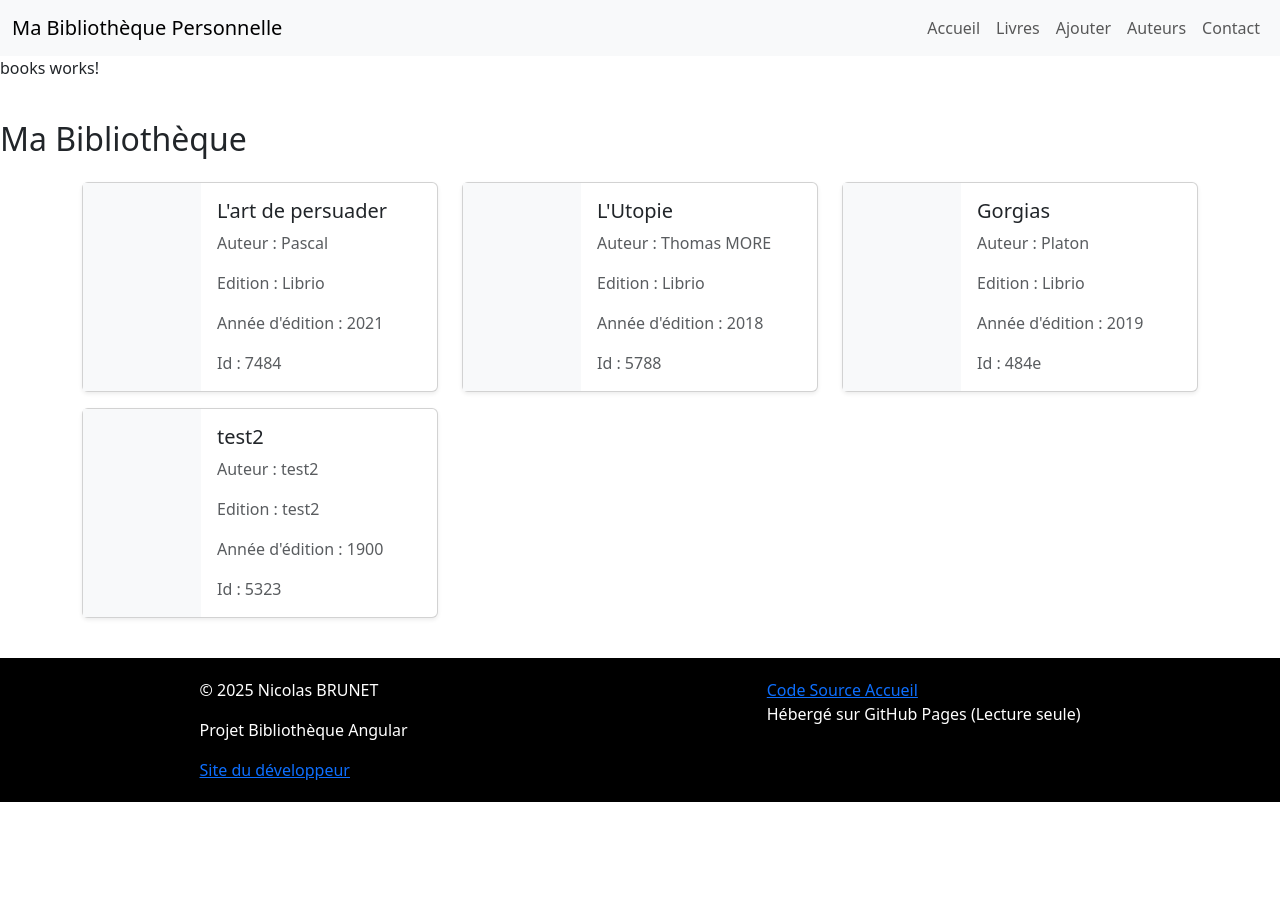
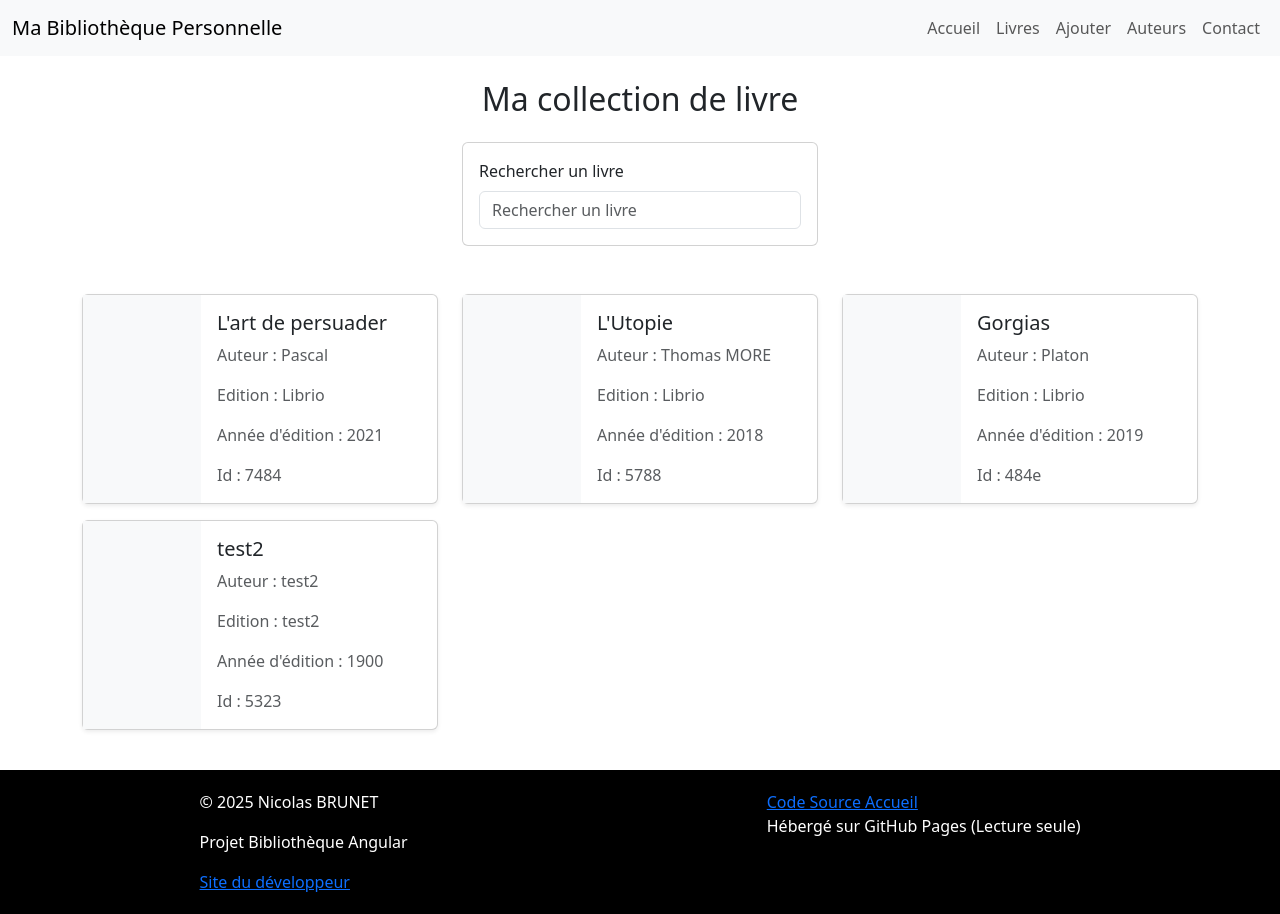
Before and after one commit to nicoBru22/ma-bibliotheque-personnelle, an Angular app in the folder biliotheque-perso/: page /books in a window 1280 px wide. Before the commit the page ends 802 px from the top, so only its background shows below. Built offline with nearby package versions, Linux system fonts and the light colour scheme; data requests are answered from the project's data file.

Commit message:
ajotu de la fonction search sur les titres des livres

```diff
--- a/biliotheque-perso/src/app/books/add/add.scss
+++ b/biliotheque-perso/src/app/books/add/add.scss
@@ -0,0 +1,16 @@
+app-add {
+  display: flex;
+  flex-direction: column;
+  align-items: center;
+  padding: 20px;
+}
+
+.form-container {
+  width: 500px;
+  text-align: center;
+  background-color: antiquewhite;
+}
+
+.form-group {
+  margin-top: 20px;
+}
--- a/biliotheque-perso/src/app/books/list/list.html
+++ b/biliotheque-perso/src/app/books/list/list.html
@@ -1,8 +1,33 @@
 <section class="py-4">
-  <h2 class="mb-4">Ma Bibliothèque</h2>
+  <h2 class="mb-4 titrePageBooks">Ma collection de livre</h2>
+
+  <div class="container mb-5">
+  <div class="row">
+    <div class="col-4 offset-4">
+      <div class="card">
+        <form class="card-body">
+          <div class="form-group">
+            <label for="search" class="form-label">Rechercher un livre</label>
+            <input
+              id="search"
+              type="text"
+              name="searchTerm"
+              class="form-control"
+              placeholder="Rechercher un livre"
+              #searchField
+              [value]="searchTerm()"
+              (input)="searchTerm.set(searchField.value)"
+            />
+          </div>
+        </form>
+      </div>
+    </div>
+  </div>
+</div>
+
 
   <div class="container">
-    <div class="row"> @for (book of bookList(); track book.id) {
+    <div class="row"> @for (book of bookListFiltered(); track book.id) {
         <div class="col-md-4">
           <div class="card mb-3 shadow-sm" [routerLink]="['/book', book.id]">
             <div class="row g-0">
--- a/biliotheque-perso/src/app/books/list/list.scss
+++ b/biliotheque-perso/src/app/books/list/list.scss
@@ -0,0 +1,4 @@
+.mb-4.titrePageBooks {
+  display: flex;
+  justify-content: center;
+}
--- a/biliotheque-perso/src/app/books/list/list.ts
+++ b/biliotheque-perso/src/app/books/list/list.ts
@@ -1,4 +1,4 @@
-import { Component, inject, signal } from '@angular/core';
+import { Component, computed, inject, signal } from '@angular/core';
 import { BooksService } from '../books.service';
 import { toSignal } from '@angular/core/rxjs-interop';
 import { RouterLink, RouterModule } from "@angular/router";
@@ -13,9 +13,18 @@ import { RouterLink, RouterModule } from "@angular/router";
 export class List {
 
   readonly #booksService = inject(BooksService);
+  readonly searchTerm = signal("");
 
   readonly bookList = toSignal(this.#booksService.getBookList(), {
     initialValue: []
   })
 
+
+  readonly bookListFiltered = computed(() => {
+    const searchTerm = this.searchTerm();
+    const bookList = this.bookList();
+    return bookList.filter(book =>
+      book.titre.toLowerCase().includes(searchTerm.trim().toLowerCase()))
+  })
+
 }
--- a/biliotheque-perso/src/app/pages/books/books.html
+++ b/biliotheque-perso/src/app/pages/books/books.html
@@ -1,3 +1,2 @@
-<p>books works!</p>
 
 <app-list></app-list>
```
